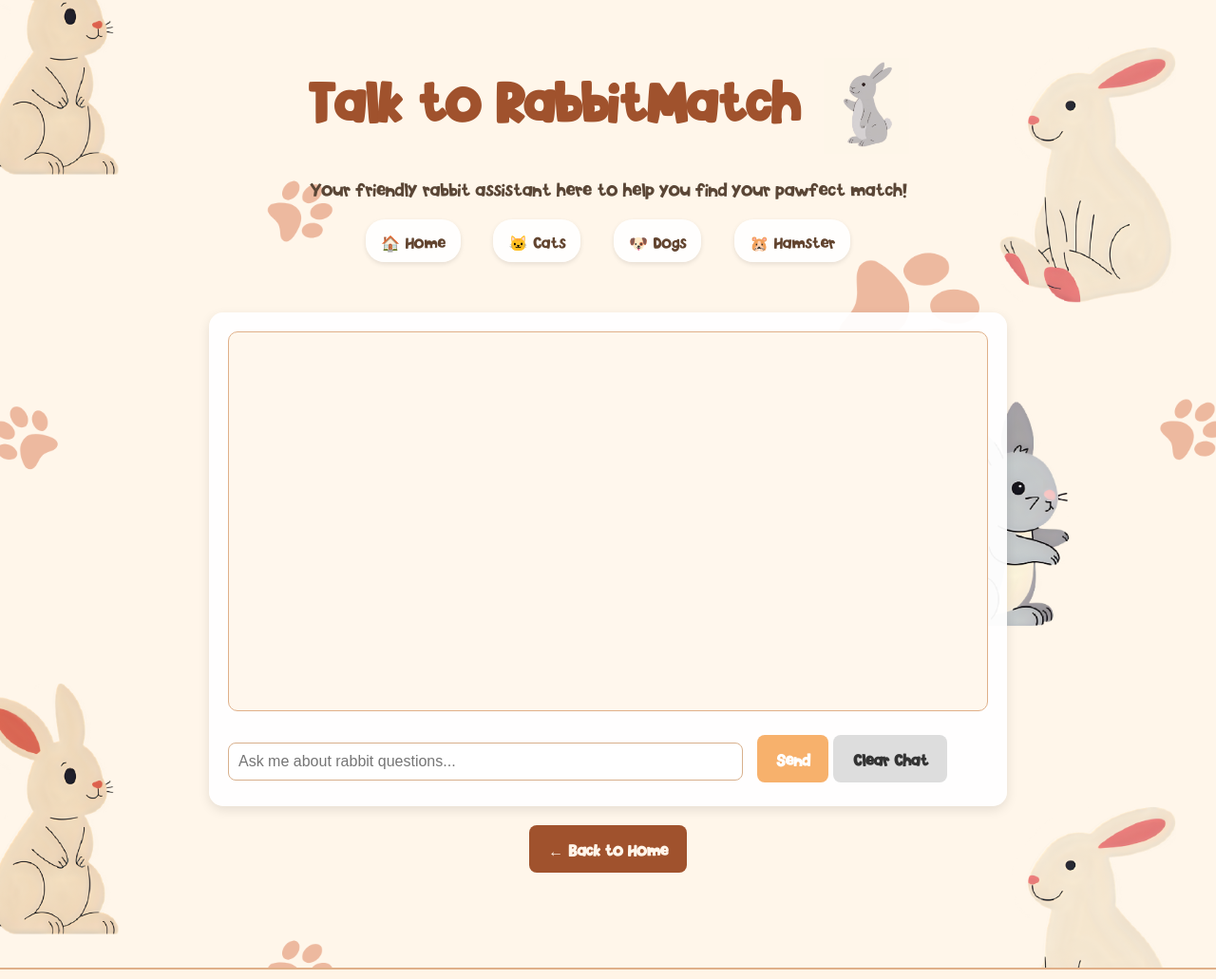
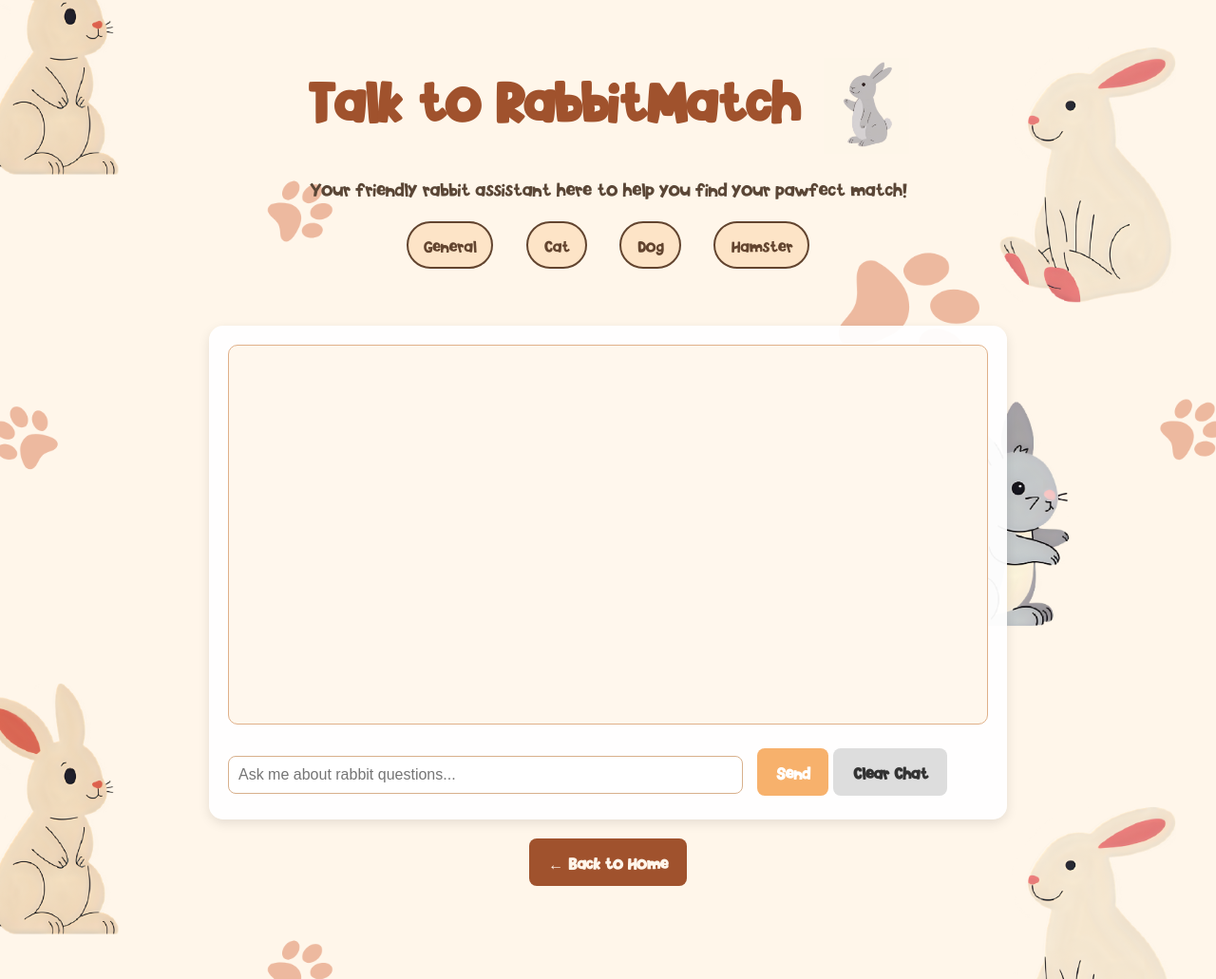
Before and after one commit to Trinachuamin/PawfectMatch, a plain HTML site: page rabbit.html in a window 1280 px wide. Shown: the part 1238-2269 px from the top of the page at 95% size. Drawn offline with Linux system fonts and the light colour scheme.

Commit message:
final changes

```diff
--- a/rabbit.html
+++ b/rabbit.html
@@ -282,6 +282,23 @@
       border-top: 2px solid #e0b089;
       margin-top: 60px;
     }
+
+    .nav-button {
+      text-decoration: none;
+      color: #62442f;
+      margin: 0 15px;
+      padding: 8px 16px;
+      border-radius: 999px;
+      background: #FDE4C7;
+      border: 2px solid #62442f;
+      transition: all 0.3s ease;
+      display: inline-block;
+    }
+
+    .nav-button:hover {
+      transform: translateY(-5px);
+      box-shadow: 0 8px 15px rgba(0, 0, 0, 0.1);
+    }
   </style>
 
 </head>
@@ -330,20 +347,12 @@
     <header>
       <h1>Talk to RabbitMatch <img src="images/RabbitMatch.jpg" alt="Whiskers" class="buddy-icon" /></h1>
       <p>Your friendly rabbit assistant here to help you find your pawfect match!</p>
-      <nav style="margin-top: 1.5rem; margin-bottom: 2.5rem;">
-        <a href="index.html" style="text-decoration: none; color: #62442f; margin: 0 15px;
-           padding: 8px 16px; border-radius: 20px; background: rgba(255,255,255,0.9);
-           transition: all 0.3s ease; box-shadow: 0 2px 5px rgba(0,0,0,0.1);">🏠 Home</a>
-        <a href="cat.html" style="text-decoration: none; color: #62442f; margin: 0 15px;
-           padding: 8px 16px; border-radius: 20px; background: rgba(255,255,255,0.9);
-           transition: all 0.3s ease; box-shadow: 0 2px 5px rgba(0,0,0,0.1);">🐱 Cats</a>
-        <a href="dog.html" style="text-decoration: none; color: #62442f; margin: 0 15px;
-           padding: 8px 16px; border-radius: 20px; background: rgba(255,255,255,0.9);
-           transition: all 0.3s ease; box-shadow: 0 2px 5px rgba(0,0,0,0.1);">🐶 Dogs</a>
-        <a href="rabbit.html" style="text-decoration: none; color: #62442f; margin: 0 15px;
-           padding: 8px 16px; border-radius: 20px; background: rgba(255,255,255,0.9);
-           transition: all 0.3s ease; box-shadow: 0 2px 5px rgba(0,0,0,0.1);">🐹 Hamster</a>
-      </nav>
+      <nav style="margin-top: 0.5rem; margin-bottom: 2.5rem;">
+      <a href="general.html" class="nav-button">General</a>
+      <a href="cat.html" class="nav-button">Cat</a>
+      <a href="dog.html" class="nav-button">Dog</a>
+      <a href="hamster.html" class="nav-button">Hamster</a>
+    </nav>
     </header>
 
     <div class="chat-container">
```
Also changed, not shown: general.html (+1 -1 lines), hamster.html (+6 -14 lines), images/Hamster_Card.png.
